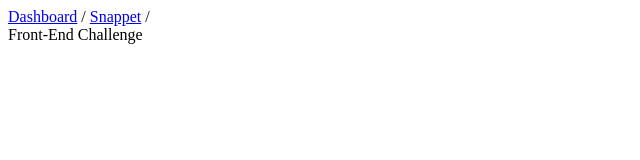
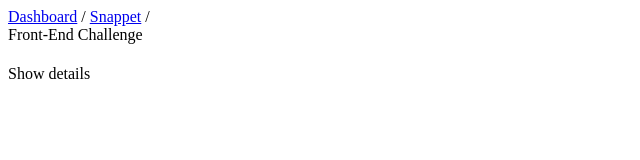
Before and after one commit to nikolasalim/SnappetChallenge.UI, a React (Create React App) app in the folder snappet-challenge/: page / in a window 1280 px wide. Shown: the top 160 px of the page, without its empty margins (0-640 px from the left). Built offline with nearby package versions, Linux system fonts and the light colour scheme.

Commit message:
Add basic Learning structure

```diff
--- a/snappet-challenge/src/App.js
+++ b/snappet-challenge/src/App.js
@@ -1,12 +1,15 @@
 import React from "react";
 import { Switch, Route } from "react-router-dom";
 import Header from "./components/Header";
+import Learning from "./components/Learning";
 
 function App() {
   return (
     <div className="App">
       <Route path="/" component={Header} />
-      <Switch></Switch>
+      <Switch>
+        <Route path="/" component={Learning} />
+      </Switch>
     </div>
   );
 }
--- /dev/null
+++ b/snappet-challenge/src/components/Learning.js
@@ -0,0 +1,13 @@
+import React from "react";
+
+function Learning(props) {
+  return (
+    <div>
+      <h1 className="title">{props.title}</h1>
+      <div className="pupils-box">{props.pupils}</div>
+      <div className="show-details-btn">Show details</div>
+    </div>
+  );
+}
+
+export default Learning;
```
